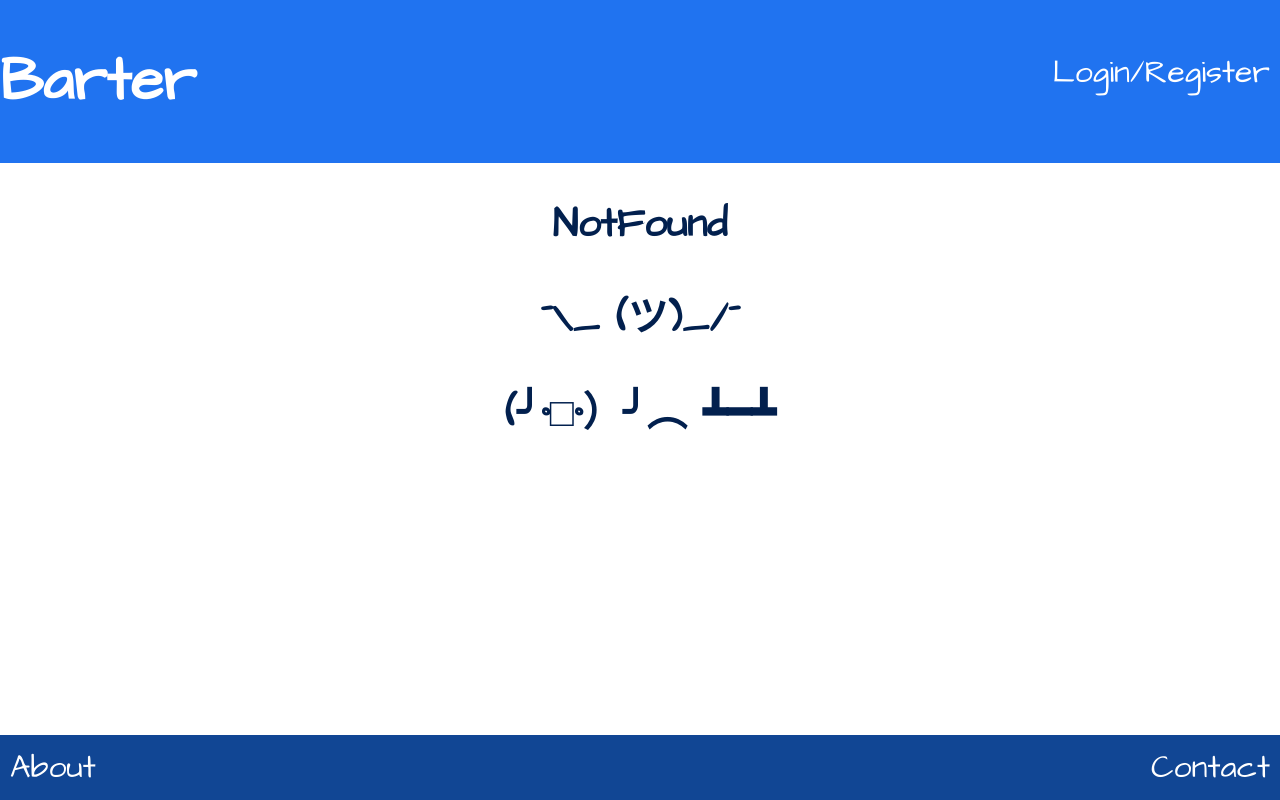
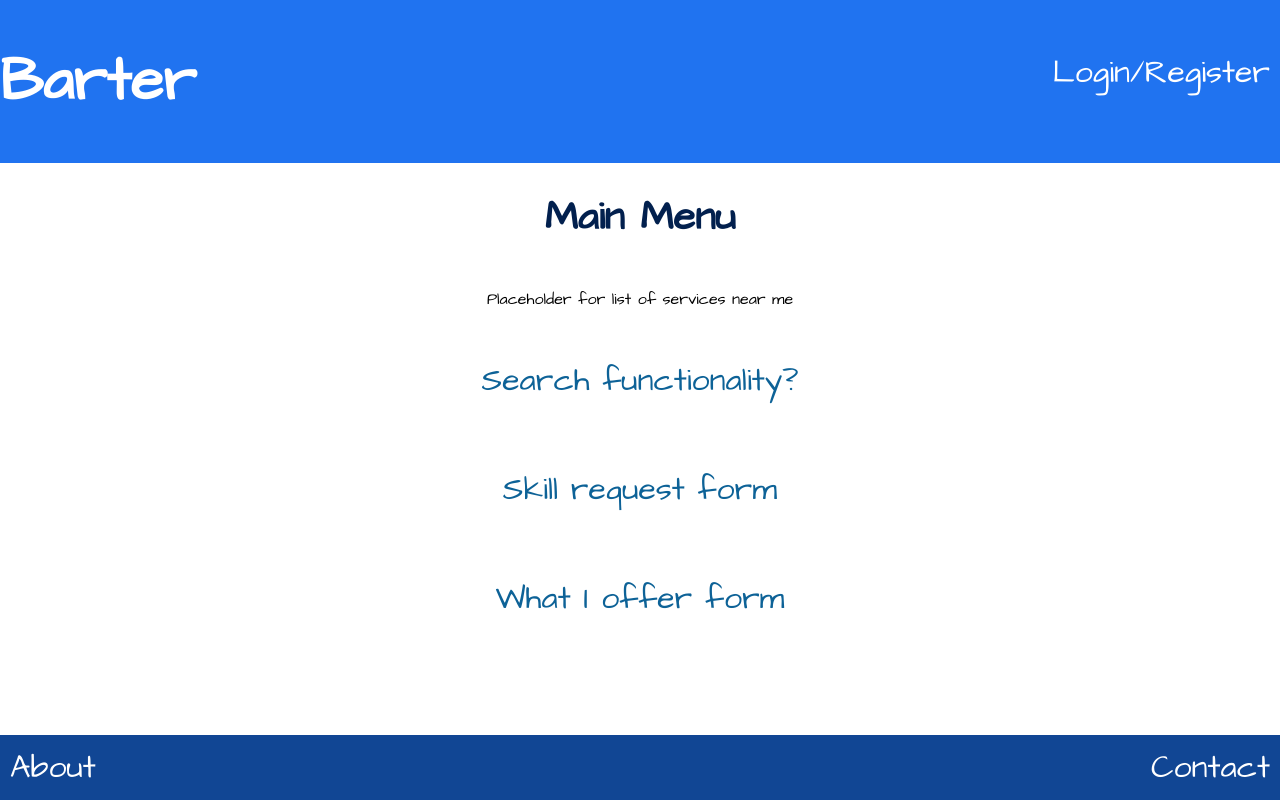
Before and after one commit to mloldacre/skillSwap-frontEnd, a React (Create React App) app: page /loggedIn in a window 1280 px wide. Before the commit this address led to /login. Built offline with nearby package versions, Linux system fonts and the light colour scheme.

Commit message:
set up temp routes to see user interactivity

```diff
--- a/src/components/App/App.js
+++ b/src/components/App/App.js
@@ -30,9 +30,12 @@ export default class App extends React.Component {
           <Route path='/contact' component={Contact} />
           <PublicRoute path='/loginRegister' component={Login} />
           <PublicRoute path='/registration' component={Registration} />
-          <PrivateRoute path='/loggedIn' component={ActiveUserView}/>
-          <PrivateRoute path='/profile' component={Profile}/>
-          <PrivateRoute path='/editProfile' component={EditUserView}/>
+          {/* Private */}
+          <Route path='/loggedIn' component={ActiveUserView}/>
+
+          <Route path='/profile' component={Profile}/>
+          <Route path='/editProfile' component={EditUserView}/>
+          {/* private */}
           <Route component={NotFound} />
         </Switch>
         <Footer />
--- a/src/components/Profile/Profile.js
+++ b/src/components/Profile/Profile.js
@@ -17,9 +17,9 @@ export default class Profile extends Component {
 
   componentDidMount() {
     this.context.clearError()
-    AuthApiService.getUser()
-      .then(this.context.setUser)
-      .catch(this.context.setError)
+    // AuthApiService.getUser()
+    //   .then(this.context.setUser)
+    //   .catch(this.context.setError)
   }
 
   state = { error: null }
@@ -40,7 +40,6 @@ export default class Profile extends Component {
   render() {
     const { error } = this.context
     const { user } = this.context
-    console.log("User:", user);
     return (
       <div className="Profile">
         <h2>My Profile</h2>
--- a/src/routes/ActiveUserView.js
+++ b/src/routes/ActiveUserView.js
@@ -7,14 +7,15 @@ export default class ActiveUserView extends Component {
     return (
       <main>
       <h1>Main Menu</h1>
+      <p>Placeholder for list of services near me</p>
       <Link to='/scribesCalendar/'>
-        <p>Calendar</p>
+        <p>Search functionality?</p>
       </Link>
         <Link to='/scribeReview/'>
-          <p>Current Scribe</p>
+          <p>Skill request form</p>
       </Link>
         <Link to='/scribbleEntry/'>
-          <p>Enter Scribbles</p>
+          <p>What I offer form</p>
       </Link>
       </main>
     )
--- a/src/routes/EditUserView.js
+++ b/src/routes/EditUserView.js
@@ -21,9 +21,9 @@ export default class Profile extends Component {
 
   componentDidMount() {
     this.context.clearError()
-    AuthApiService.getUser()
-      .then(this.context.setUser)
-      .catch(this.context.setError)
+    // AuthApiService.getUser()
+    //   .then(this.context.setUser)
+    //   .catch(this.context.setError)
   }
 
 
```
